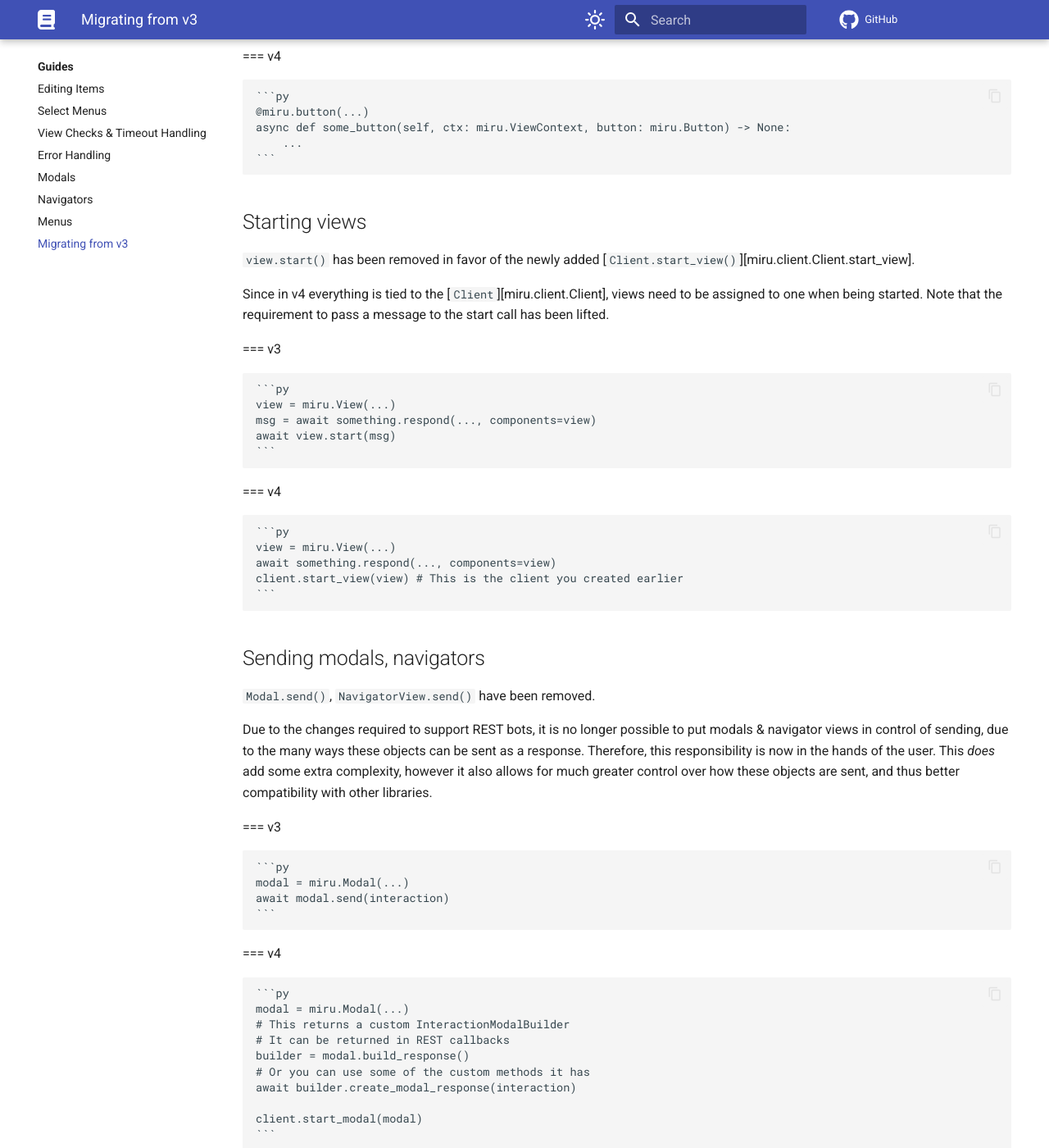
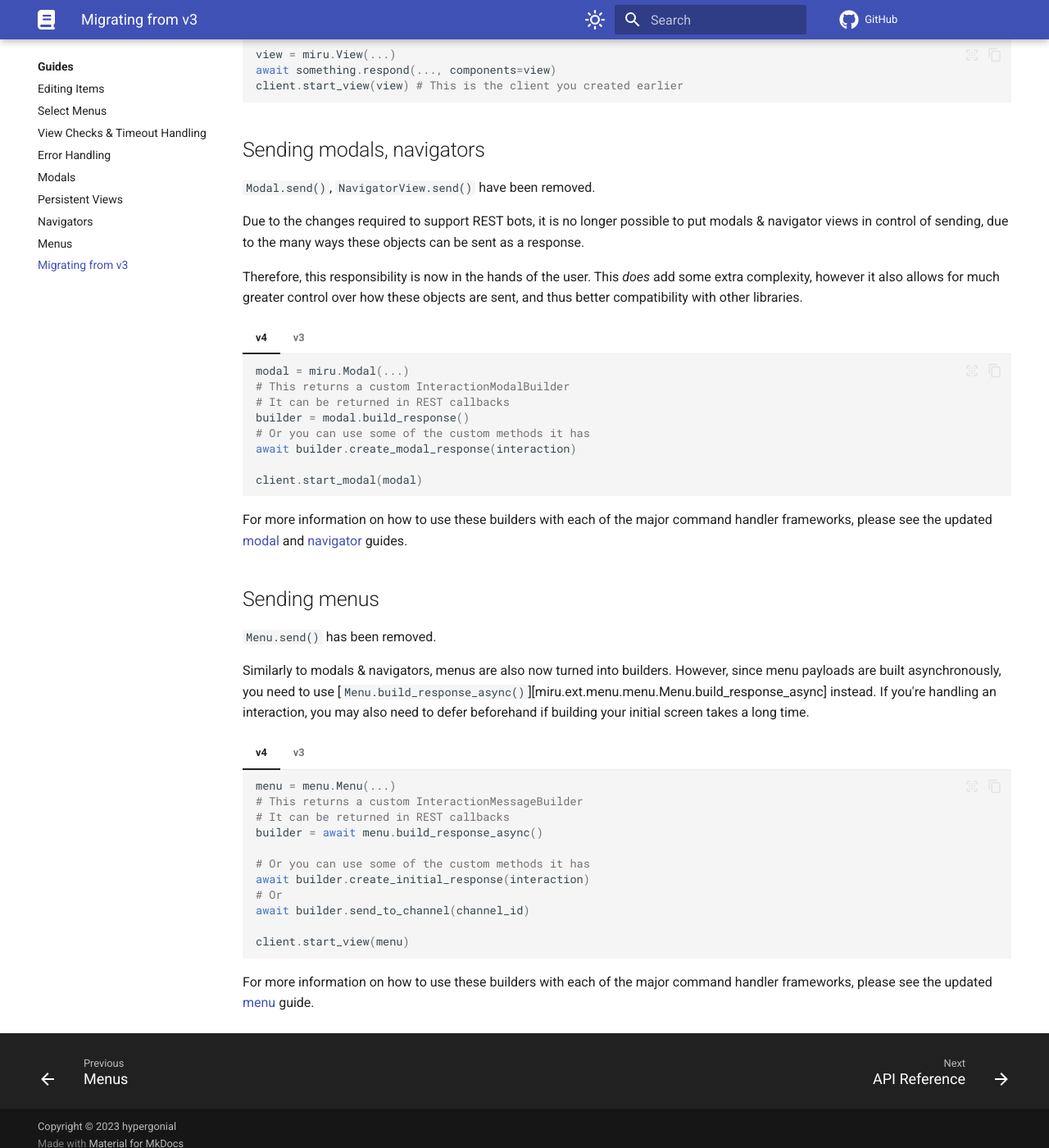
Before and after one commit to hypergonial/hikari-miru, an MkDocs documentation site: the page built from docs/guides/migrating_from_v3.md, in a window 1280 px wide and 1400 px high, scrolled down 1074 px. Shown: the whole window at 82% size. Built offline with MkDocs 1.6.1 and Material for MkDocs 9.7.7, drawn with Linux system fonts in a browser that asks for light colours; plug-ins that fetch from the network failed and are left out; comment, search, counter and statistics services are not loaded; some of the changed text lies outside the part shown.

Commit message:
Fix migration guide

````diff
--- a/docs/guides/migrating_from_v3.md
+++ b/docs/guides/migrating_from_v3.md
@@ -17,37 +17,37 @@ This guide tries to help you migrate an existing application using miru v3 to v4
 
 `miru.install()` has been removed in v4, in an effort to stop relying on global state. Instead, you need to create [`Client`][miru.client.Client], and pass your bot to it:
 
-=== v3
+=== "v4"
+
+    ```py
+    bot = hikari.GatewayBot(...) # or hikari.RESTBot
+    client = miru.Client(bot)
+    ```
+
+=== "v3"
 
     ```py
     bot = hikari.GatewayBot(...)
     client = miru.install(bot)
     ```
 
-=== v4
-
-    ```py
-    bot = hikari.GatewayBot(...) # or hikari.RESTBot
-    client = miru.Client(bot)
-    ```
-
 ## Decorated callbacks
 
 The ordering of arguments passed to decorated callbacks such as `@miru.button` has changed. They now take `Context` as their first argument and the respective item as the second. This is to improve consistency with other parts of the library.
 
-=== v3
+=== "v4"
+
+    ```py
+    @miru.button(...)
+    async def some_button(self, ctx: miru.ViewContext, button: miru.Button) -> None:
+        ...
+    ```
+
+=== "v3"
 
     ```py
     @miru.button(...)
     async def some_button(self, button: miru.Button, ctx: miru.ViewContext) -> None:
-        ...
-    ```
-
-=== v4
-
-    ```py
-    @miru.button(...)
-    async def some_button(self, ctx: miru.ViewContext, button: miru.Button) -> None:
         ...
     ```
 
@@ -57,7 +57,15 @@ The ordering of arguments passed to decorated callbacks such as `@miru.button` h
 
 Since in v4 everything is tied to the [`Client`][miru.client.Client], views need to be assigned to one when being started. Note that the requirement to pass a message to the start call has been lifted.
 
-=== v3
+=== "v4"
+
+    ```py
+    view = miru.View(...)
+    await something.respond(..., components=view)
+    client.start_view(view) # This is the client you created earlier
+    ```
+
+=== "v3"
 
     ```py
     view = miru.View(...)
@@ -65,28 +73,15 @@ Since in v4 everything is tied to the [`Client`][miru.client.Client], views need
     await view.start(msg)
     ```
 
-=== v4
-
-    ```py
-    view = miru.View(...)
-    await something.respond(..., components=view)
-    client.start_view(view) # This is the client you created earlier
-    ```
-
 ## Sending modals, navigators
 
 `Modal.send()`, `NavigatorView.send()` have been removed.
 
-Due to the changes required to support REST bots, it is no longer possible to put modals & navigator views in control of sending, due to the many ways these objects can be sent as a response. Therefore, this responsibility is now in the hands of the user. This *does* add some extra complexity, however it also allows for much greater control over how these objects are sent, and thus better compatibility with other libraries.
+Due to the changes required to support REST bots, it is no longer possible to put modals & navigator views in control of sending, due to the many ways these objects can be sent as a response.
 
-=== v3
+Therefore, this responsibility is now in the hands of the user. This *does* add some extra complexity, however it also allows for much greater control over how these objects are sent, and thus better compatibility with other libraries.
 
-    ```py
-    modal = miru.Modal(...)
-    await modal.send(interaction)
-    ```
-
-=== v4
+=== "v4"
 
     ```py
     modal = miru.Modal(...)
@@ -99,6 +94,13 @@ Due to the changes required to support REST bots, it is no longer possible to pu
     client.start_modal(modal)
     ```
 
+=== "v3"
+
+    ```py
+    modal = miru.Modal(...)
+    await modal.send(interaction)
+    ```
+
 For more information on how to use these builders with each of the major command handler frameworks, please see the updated [modal](./modals.md) and [navigator](./navigators.md) guides.
 
 ## Sending menus
@@ -107,14 +109,7 @@ For more information on how to use these builders with each of the major command
 
 Similarly to modals & navigators, menus are also now turned into builders. However, since menu payloads are built asynchronously, you need to use [`Menu.build_response_async()`][miru.ext.menu.menu.Menu.build_response_async] instead. If you're handling an interaction, you may also need to defer beforehand if building your initial screen takes a long time.
 
-=== v3
-
-    ```py
-    modal = menu.Menu(...)
-    await menu.send(channel_id | interaction)
-    ```
-
-=== v4
+=== "v4"
 
     ```py
     menu = menu.Menu(...)
@@ -130,4 +125,11 @@ Similarly to modals & navigators, menus are also now turned into builders. Howev
     client.start_view(menu)
     ```
 
+=== "v3"
+
+    ```py
+    modal = menu.Menu(...)
+    await menu.send(channel_id | interaction)
+    ```
+
 For more information on how to use these builders with each of the major command handler frameworks, please see the updated [menu](./menus.md) guide.
--- a/mkdocs.yml
+++ b/mkdocs.yml
@@ -66,6 +66,7 @@ nav:
         - guides/checks_timeout.md
         - guides/error_handling.md
         - guides/modals.md
+        - guides/persistent_views.md
         - guides/navigators.md
         - guides/menus.md
         - guides/migrating_from_v3.md
````
Also changed, not shown: docs/guides/menus.md (+1 -1 lines), docs/guides/persistent_views.md (+2 -1 lines).
